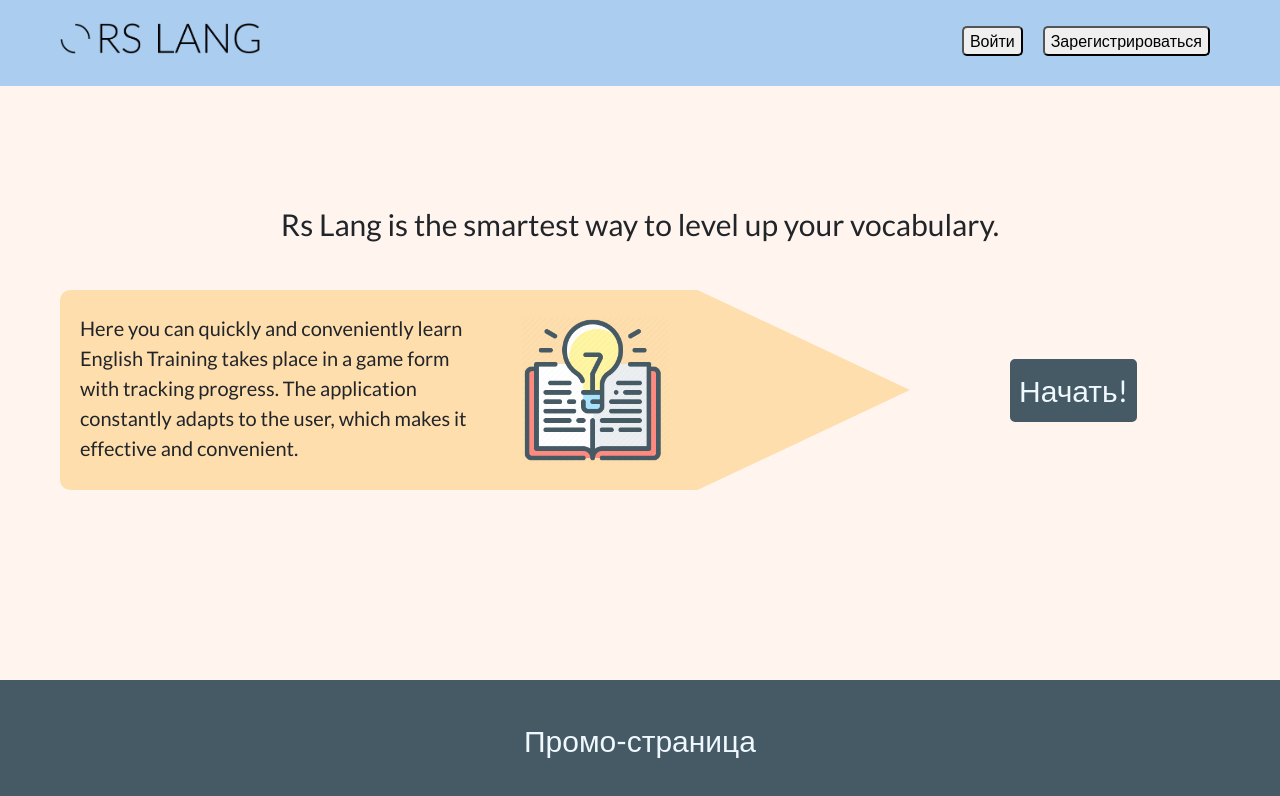
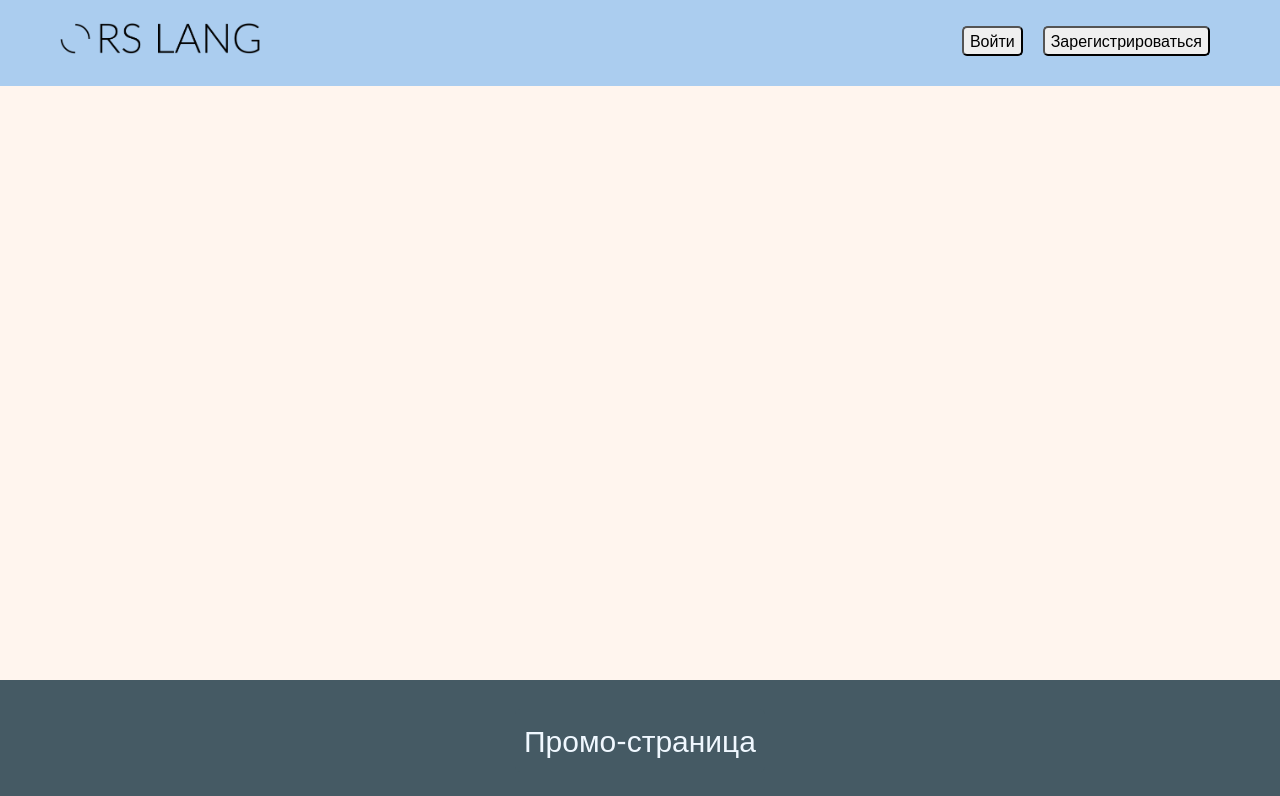
Before and after one commit to Maxvvellh0use/rslang, a React (Create React App) app: page /words in a window 1280 px wide. Shown: the top 796 px of the page. Built offline with nearby package versions, Linux system fonts and the light colour scheme.

Commit message:
feat: install react router and add some links

```diff
--- a/src/components/StartPage/StartPage.js
+++ b/src/components/StartPage/StartPage.js
@@ -1,47 +1,57 @@
 import React from "react";
 import './Startpage.scss';
-import { TEXT_START_PAGE_H2, TEXT_START_PAGE_DESCRIPTION } from "./const";
+import {
+    BrowserRouter as Router,
+    Switch,
+    Route,
+    Link
+} from "react-router-dom";
+import AuthorizationForm from "../AuthorizationPage/Authorization&RegistrationForm";
+import StartPageMain from "./StartPageMain";
 
 class StartPage extends React.Component {
 
     render() {
         return (
+            <Router>
                 <div>
                     <header className="header_start_page">
                         <div className="wrapper header_wrapper">
                             <div className="header_block">
-                            <div className="header_block__logo">
-                                <span className="header__logo__image"></span>
-                            </div>
+                                <Link to="/">
+                                    <div className="header_block__logo"/>
+                                </Link>
                                 <div className="header_block__log_buttons">
-                                <button type="button" className="header_block__log_buttons__sign_in">Войти</button>
-                                <button type="button" className="header_block__log_buttons__sign_up">Зарегистрироваться</button>
+                                    <Link to="/sign_in">
+                                        <button type="button" className="header_block__log_buttons__sign_in">
+                                        Войти</button>
+                                    </Link>
+                                    <Link to="/sign_up">
+                                        <button type="button" className="header_block__log_buttons__sign_up">
+                                        Зарегистрироваться</button>
+                                    </Link>
                                 </div>
                             </div>
                         </div>
                     </header>
-                <main>
-                    <div className="wrapper main_wrapper">
-                        <section className="main_content">
-                            <div className="main_content__description">
-                                <h2 className="main_content__description__h2">{TEXT_START_PAGE_H2}</h2>
-                                <div className="main_content__description__wrapper">
-                                    <div className="main_content__description__text_block">
-                                        <p className="main_content__description__text">{TEXT_START_PAGE_DESCRIPTION}</p>
-                                        <span className="main_content__description__learn_icon"></span>
-                                    </div>
-                                    <div className="main_content__description__button">Начать!</div>
-                                </div>
-                            </div>
-                        </section>
-                    </div>
-                </main>
+                    <Switch>
+                        <Route exact path="/">
+                            <StartPageMain />
+                        </Route>
+                        <Route path="/sign_in">
+                            <AuthorizationForm type="Auth" />
+                        </Route>
+                        <Route path="/sign_up">
+                            <AuthorizationForm />
+                        </Route>
+                    </Switch>
                     <footer className="footer_start_page">
                         <div className="footer_start_page_wrapper">
                             <div className="main_content__description__promo_button">Промо-страница</div>
                         </div>
                     </footer>
                 </div>
+            </Router>
         );
     }
 }
--- /dev/null
+++ b/src/components/StartPage/StartPageMain.js
@@ -0,0 +1,26 @@
+import React from 'react';
+import './Startpage.scss'
+import {TEXT_START_PAGE_DESCRIPTION, TEXT_START_PAGE_H2} from "./const";
+
+function StartPageMain(props) {
+    return (
+        <main>
+            <div className="wrapper main_wrapper">
+                <section className="main_content">
+                    <div className="main_content__description">
+                        <h2 className="main_content__description__h2">{TEXT_START_PAGE_H2}</h2>
+                        <div className="main_content__description__wrapper">
+                            <div className="main_content__description__text_block">
+                                <p className="main_content__description__text">{TEXT_START_PAGE_DESCRIPTION}</p>
+                                <span className="main_content__description__learn_icon"></span>
+                            </div>
+                            <div className="main_content__description__button">Начать!</div>
+                        </div>
+                    </div>
+                </section>
+            </div>
+        </main>
+    );
+}
+
+export default StartPageMain;
--- a/src/data/Users.js
+++ b/src/data/Users.js
@@ -15,6 +15,7 @@ export default class Users {
     const url = `${serverPath}/users`;
     const data = {
       method: 'POST',
+      mode: 'no-cors',
       headers: {
         'Accept': 'application/json',
         'Content-Type': 'application/json',
--- a/src/index.js
+++ b/src/index.js
@@ -3,9 +3,17 @@ import ReactDOM from 'react-dom';
 import './style/index.scss';
 import App from './components/App/App';
 import { backEndTest } from './backEndTest';
+import { Router } from "react-router-dom"
+import {createBrowserHistory} from 'history'
+
+const history = createBrowserHistory()
 
 
-ReactDOM.render(<App />, document.getElementById('root'));
+ReactDOM.render(
+    <Router history={history}>
+        <App/>
+    </Router>,
+    document.getElementById('root'));
 
 // // example of using
 // backEndTest();
--- a/src/style/index.scss
+++ b/src/style/index.scss
@@ -11,7 +11,7 @@ body {
   font-family: -apple-system, BlinkMacSystemFont, 'Segoe UI', 'Roboto', 'Oxygen',
     'Ubuntu', 'Cantarell', 'Fira Sans', 'Droid Sans', 'Helvetica Neue',
     sans-serif;
-  background: $color-body;
+  background: $color-body !important;
   font-family: $font-family-body;
 }
 
```
Also changed, not shown: package.json (+4 -4 lines), src/components/AuthorizationPage/Authorization&RegistrationForm.js (+48 -18 lines), 1 other file (tests, documents, lock files or other folders). Lines whose indentation alone changed are shown as unchanged.
